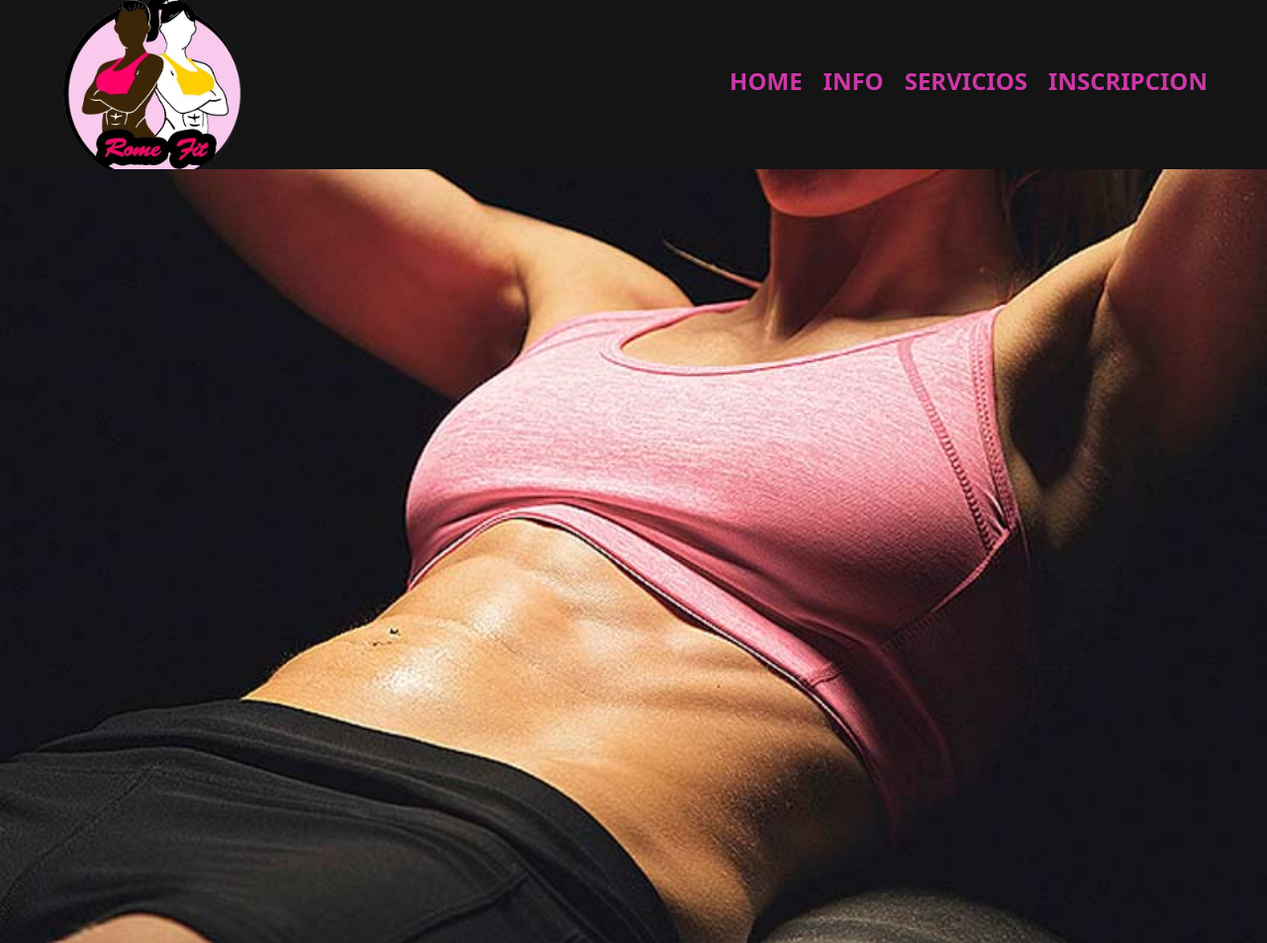
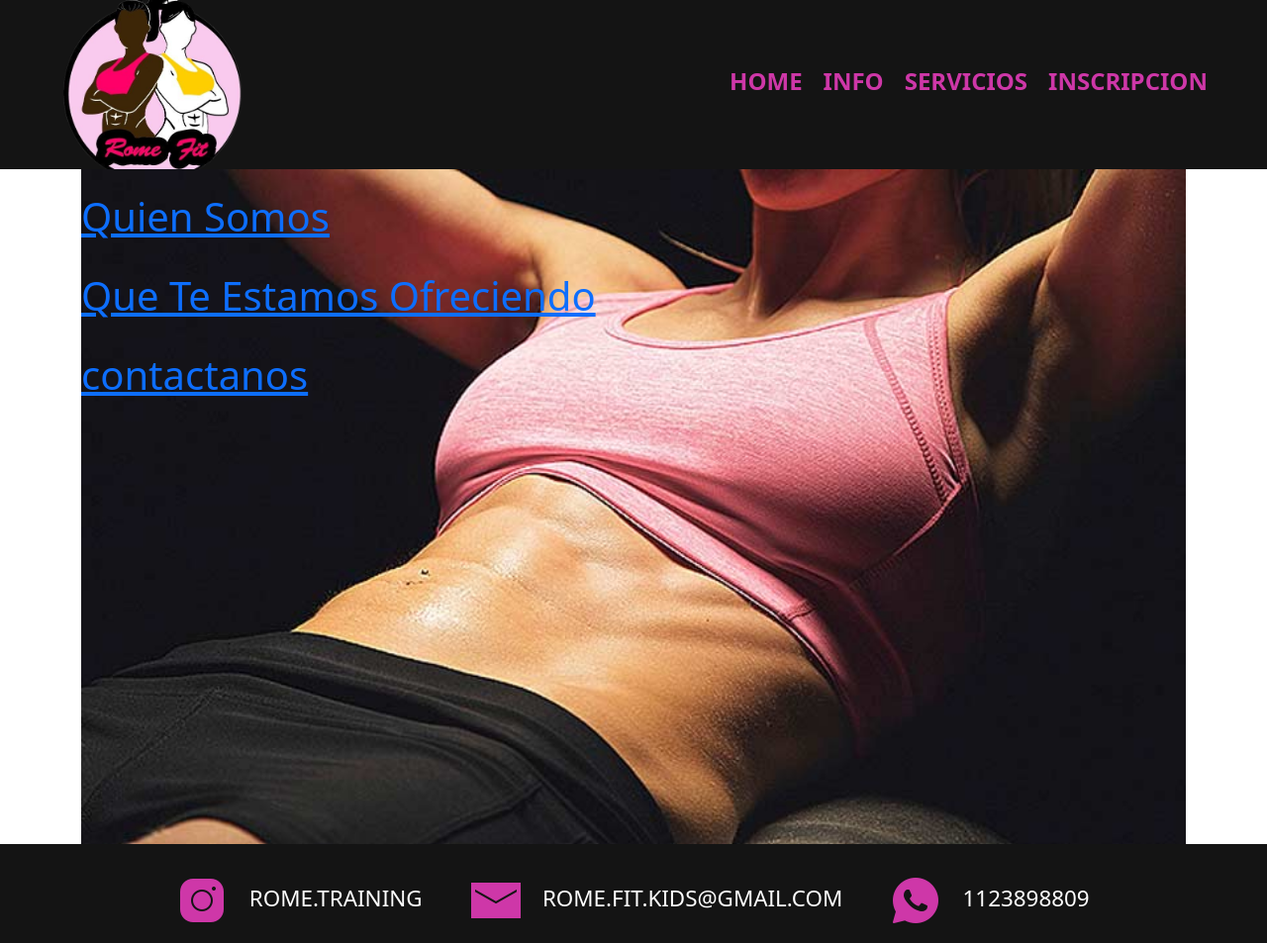
Before and after one commit to yanay21/proyecto-final, a plain HTML site: page index.html in a window 1280 px wide. Shown: the top 953 px of the page at 99% size. Drawn offline with nearby package versions, Linux system fonts and the light colour scheme.

Commit message:
pagina home

```diff
--- a/index.html
+++ b/index.html
@@ -8,6 +8,7 @@
         <link rel="stylesheet" href="reset.css">
         <link rel="stylesheet" href="style.css">
         <link href="https://cdn.jsdelivr.net/npm/bootstrap@5.3.1/dist/css/bootstrap.min.css" rel="stylesheet" integrity="sha384-4bw+/aepP/YC94hEpVNVgiZdgIC5+VKNBQNGCHeKRQN+PtmoHDEXuppvnDJzQIu9" crossorigin="anonymous">
+
     </head>
     <body>
         <header>
@@ -21,8 +22,21 @@
                 </nav>
             </div>
         </header>
+       <div class="container">
+        <img class="banner" src="banner/banner.jpg" alt="Banner">
+        <div class="content">
+            <br>
+            <h1><a href="info.html" target="_blank">Quien Somos</a></h1>
+            <br>
+            <h1><a href="servicios.html" target="_blank">Que Te Estamos Ofreciendo</a></h1>
+            <br>
+            <h1><a href="inscripcion.html" target="_blank">contactanos</a></h1>
+            <br>
 
-        <img class="banner" src="banner/banner.jpg" alt="Banner">
+        </div>
+       </div>
+
+
 
         <footer>
             <a href="https://www.instagram.com/rome.training/" target="_blank" class="textoFooter"><img src="icons/instagram.png" alt="Instagram" class="icono_footer">ROME.TRAINING</a>
--- a/style.css
+++ b/style.css
@@ -50,6 +50,18 @@ nav a:hover{
     width: 100%;
     max-width: 100%;
     height:auto;
+}
+
+.container{
+    position: relative;
+    max-width: 100%;
+    margin: 0 auto;
+}
+.container .content{
+position: absolute;
+top:0 ;
+width: 100%;
+color:#ffffff
 }
 
 footer{
```
